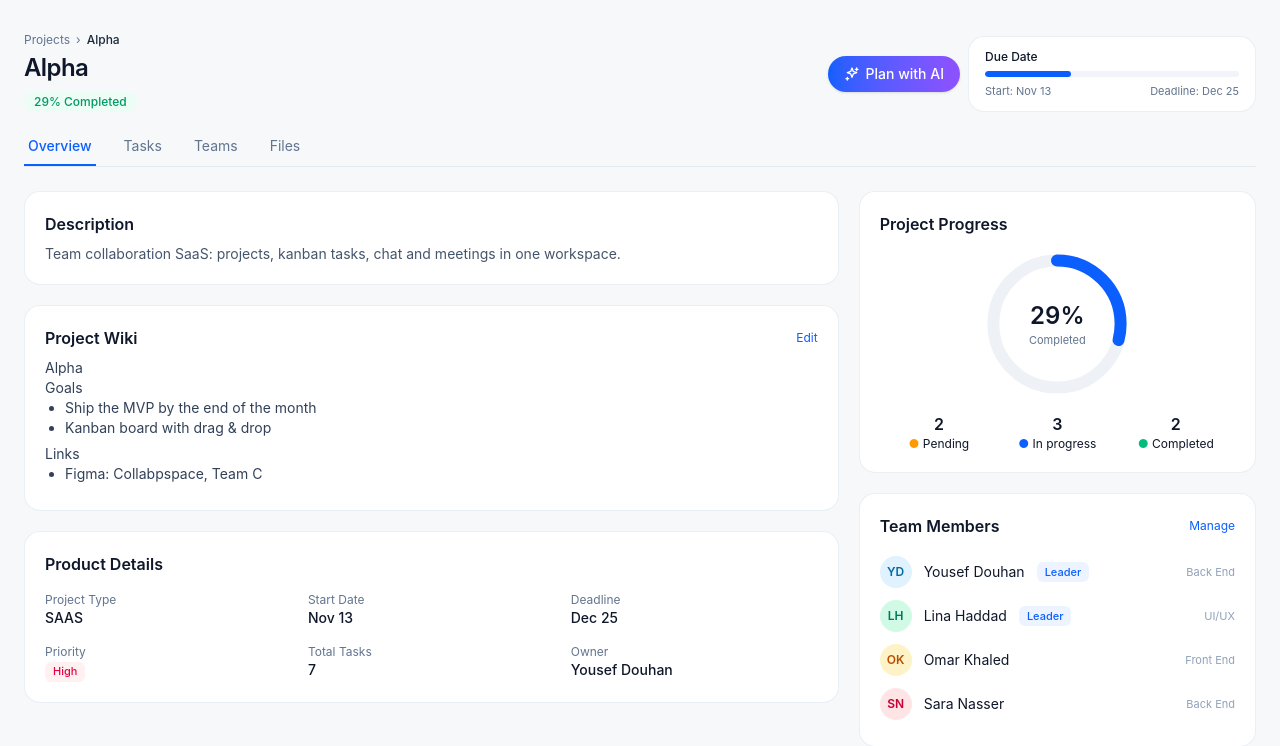
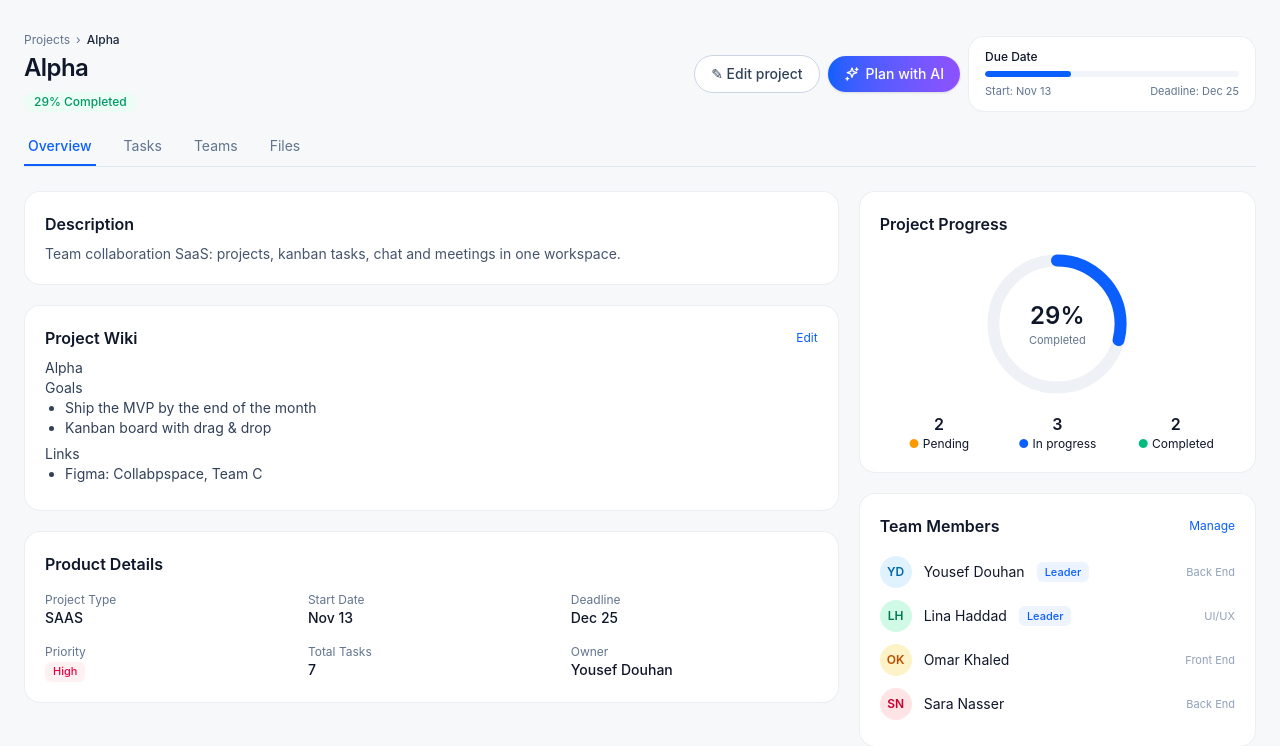
Before and after one commit to Yousef-Douhan/collabspace, a Laravel app: page /projects/1 in a window 1280 px wide. Shown: the part 65-811 px from the top of the page. Run offline with Laravel 12, Linux system fonts and the light colour scheme; a user stored in the database is signed in; data comes from the database, SQL or seed files in the repository; style sheets or scripts are compiled from the project's sources.

Commit message:
Projects: edit and delete from the project page; fix Arabic transcript lines

```diff
--- a/lang/ar.json
+++ b/lang/ar.json
@@ -511,5 +511,9 @@
     "Save transcript": "حفظ المحضر",
     "Paste a transcript": "الصق محضر الاجتماع",
     "Transcript saved. You can now generate the AI summary.": "تم حفظ المحضر. يمكنك الآن توليد الملخص بالذكاء الاصطناعي.",
-    "Transcript removed.": "تم حذف المحضر."
+    "Transcript removed.": "تم حذف المحضر.",
+    "Edit project": "تعديل المشروع",
+    "Save changes": "حفظ التغييرات",
+    "Delete project": "حذف المشروع",
+    "Delete :name? It will disappear for every member.": "حذف :name؟ سيختفي عند كل الأعضاء."
 }
--- a/lang/fr.json
+++ b/lang/fr.json
@@ -511,5 +511,9 @@
     "Save transcript": "Enregistrer la transcription",
     "Paste a transcript": "Coller une transcription",
     "Transcript saved. You can now generate the AI summary.": "Transcription enregistrée. Vous pouvez maintenant générer le résumé IA.",
-    "Transcript removed.": "Transcription supprimée."
+    "Transcript removed.": "Transcription supprimée.",
+    "Edit project": "Modifier le projet",
+    "Save changes": "Enregistrer les modifications",
+    "Delete project": "Supprimer le projet",
+    "Delete :name? It will disappear for every member.": "Supprimer :name ? Il disparaîtra pour tous les membres."
 }
--- a/resources/views/projects/show.blade.php
+++ b/resources/views/projects/show.blade.php
@@ -11,6 +11,9 @@
         <x-slot:subtitle>
             <span class="mt-2 inline-block rounded-full bg-emerald-50 px-2.5 py-0.5 text-xs font-medium text-emerald-600">{{ __(':pct% Completed', ['pct' => $pct]) }}</span>
         </x-slot:subtitle>
+        @can('update', $project)
+            <button type="button" x-data @click="$dispatch('open-modal', 'edit-project')" class="btn-ghost">✎ {{ __('Edit project') }}</button>
+        @endcan
         @can('create', [\App\Models\Task::class, $project])
             @include('tasks._planner', ['project' => $project, 'suggestUrl' => route('planner.project', $project), 'label' => __('Plan with AI')])
         @endcan
@@ -197,4 +200,38 @@
         </div>
         @include('files._upload', ['projects' => collect([$project]), 'selected' => $project->id])
     @endif
+
+    @can('update', $project)
+        <x-modal name="edit-project" :title="__('Edit project')">
+            <form method="POST" action="{{ route('projects.update', $project) }}" class="space-y-3">
+                @csrf @method('PUT')
+                <input type="hidden" name="_modal" value="edit-project">
+                <div><label class="label">{{ __('Project name') }}</label><input name="name" value="{{ old('name', $project->name) }}" required maxlength="255" class="input"></div>
+                <div><label class="label">{{ __('Description') }}</label><textarea name="description" rows="3" dir="auto" class="input">{{ old('description', $project->description) }}</textarea></div>
+                <div class="grid grid-cols-2 gap-3">
+                    <div>
+                        <label class="label">{{ __('Status') }}</label>
+                        <select name="status" class="input">@foreach (\App\Enums\ProjectStatus::cases() as $st)<option value="{{ $st->value }}" @selected(old('status', $project->status?->value) === $st->value)>{{ $st->label() }}</option>@endforeach</select>
+                    </div>
+                    <div>
+                        <label class="label">{{ __('Priority') }}</label>
+                        <select name="priority" class="input">@foreach (\App\Enums\Priority::cases() as $pr)<option value="{{ $pr->value }}" @selected(old('priority', $project->priority?->value) === $pr->value)>{{ $pr->label() }}</option>@endforeach</select>
+                    </div>
+                    <div><label class="label">{{ __('Start date') }}</label><input type="date" name="start_date" value="{{ old('start_date', $project->start_date?->format('Y-m-d')) }}" class="input"></div>
+                    <div><label class="label">{{ __('Deadline') }}</label><input type="date" name="end_date" value="{{ old('end_date', $project->end_date?->format('Y-m-d')) }}" class="input"></div>
+                </div>
+                @if ($errors->any() && old('_modal') === 'edit-project')
+                    <ul class="rounded-xl bg-rose-50 px-4 py-2 text-xs text-rose-700">@foreach ($errors->all() as $error)<li>{{ $error }}</li>@endforeach</ul>
+                @endif
+                <button class="btn-primary w-full">{{ __('Save changes') }}</button>
+            </form>
+            @can('delete', $project)
+                <form method="POST" action="{{ route('projects.destroy', $project) }}" class="mt-3 border-t border-slate-100 pt-3"
+                      onsubmit="return confirm(@js(__('Delete :name? It will disappear for every member.', ['name' => $project->name])))">
+                    @csrf @method('DELETE')
+                    <button class="btn-danger w-full">{{ __('Delete project') }}</button>
+                </form>
+            @endcan
+        </x-modal>
+    @endcan
 </x-layouts.app>
```
Also changed, not shown: tests/Feature/Web/ProjectEditTest.php (added, +86 -0 lines).
